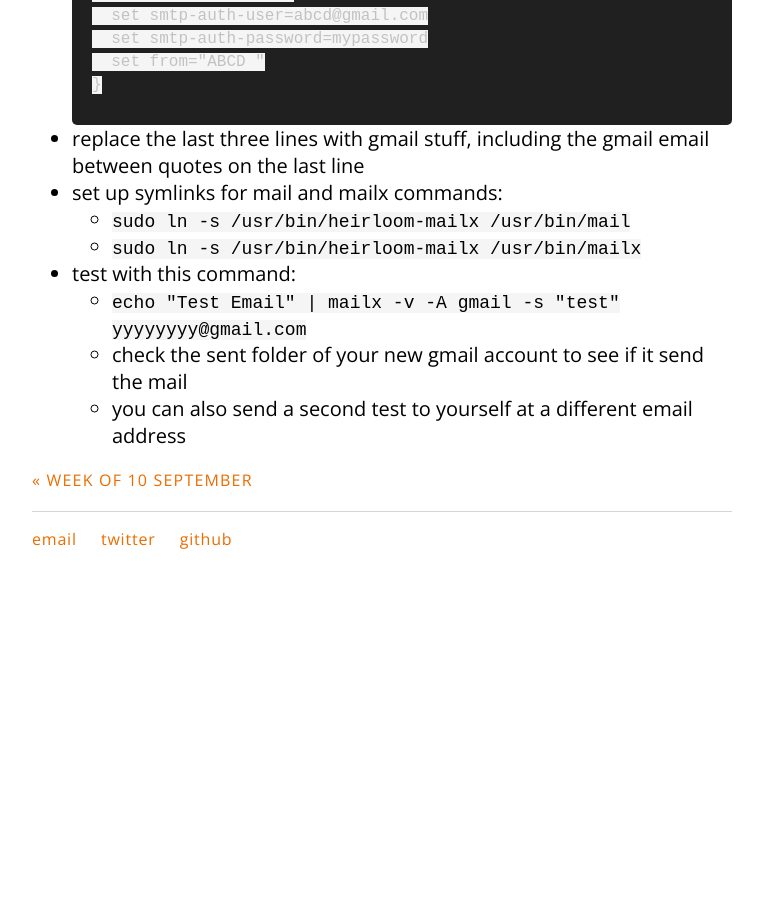
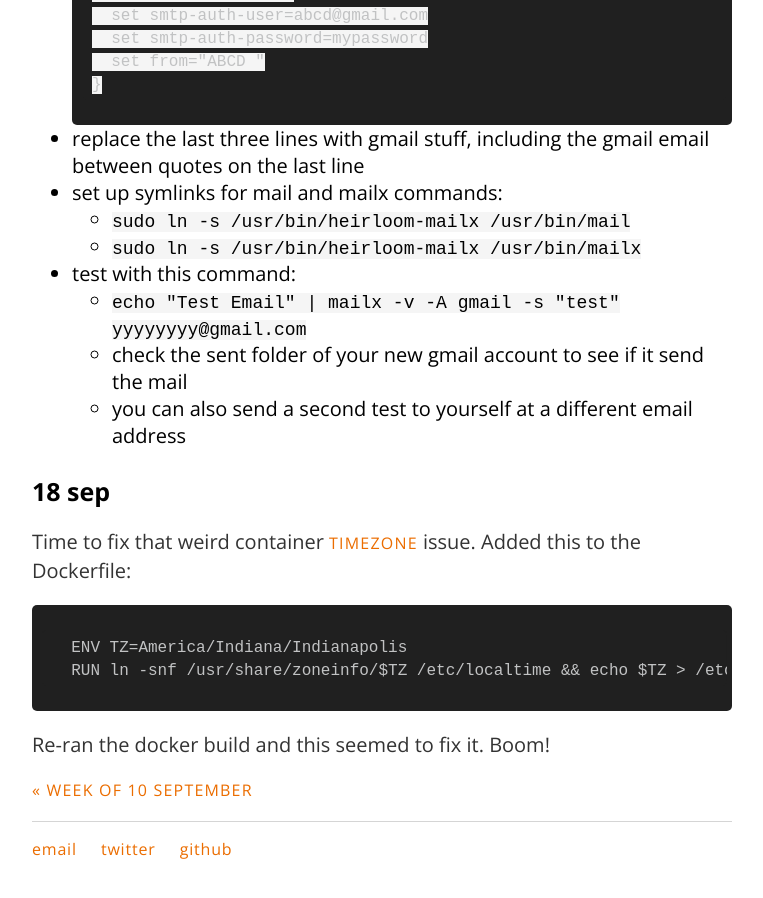
Before and after one commit to carylwyatt/carylwyatt.github.io, a Jekyll site: the page built from _posts/2018-09-17-week-of-17-sep.md, in a window 1280 px wide and 900 px high, scrolled down 1530 px. Shown: the whole window, without its empty margins (258-1021 px from the left). Built offline with Jekyll 4.4.1, drawn with Linux system fonts in a browser that asks for light colours; before the commit the page ends 2120 px from its top, so only the background shows below that.

Commit message:
18 sep entry

````diff
--- a/_posts/2018-09-17-week-of-17-sep.md
+++ b/_posts/2018-09-17-week-of-17-sep.md
@@ -48,3 +48,14 @@ Here's what ended up working:
   - `echo "Test Email" | mailx -v -A gmail -s "test" yyyyyyyy@gmail.com`
   - check the sent folder of your new gmail account to see if it send the mail
   - you can also send a second test to yourself at a different email address
+
+### 18 sep
+
+Time to fix that weird container [timezone](https://serverfault.com/questions/683605/docker-container-time-timezone-will-not-reflect-changes) issue. Added this to the Dockerfile:
+
+  ```
+  ENV TZ=America/Indiana/Indianapolis
+  RUN ln -snf /usr/share/zoneinfo/$TZ /etc/localtime && echo $TZ > /etc/timezone
+  ```
+
+Re-ran the docker build and this seemed to fix it. Boom!
````
